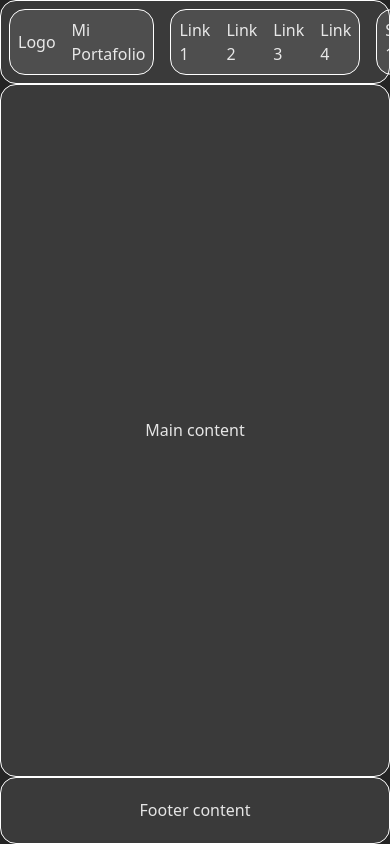
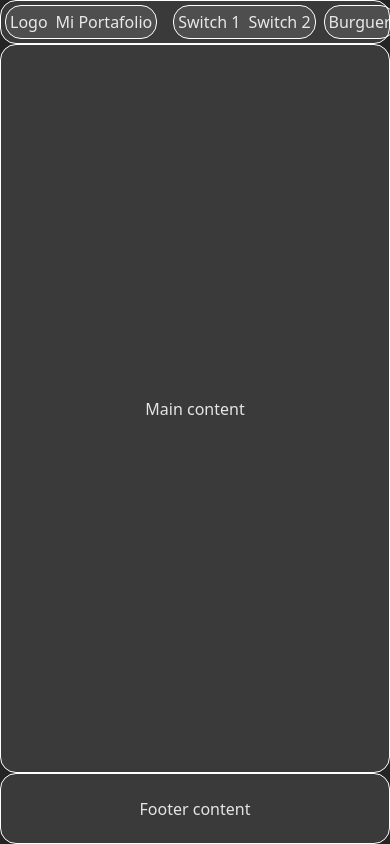
Before and after one commit to Ruben-Alvarez-Dev/portfolio, a React (Vite) app: page / in a window 390 px wide. Built offline with nearby package versions, Linux system fonts and the light colour scheme.

Commit message:
header elements responsive

```diff
--- a/src/components/layout/HeaderComponent/HeaderComponent.css
+++ b/src/components/layout/HeaderComponent/HeaderComponent.css
@@ -1,8 +1,6 @@
 /* Asegurar que el header es flex y distribuye elementos con space-between */
+
 .HeaderComponent {
-  display: flex;
-  justify-content: space-between;
-  align-items: center;
   max-width: 1440px;
   width: 100%;
   margin: 0 auto;
@@ -11,109 +9,94 @@
   border: 1px solid white;
   border-radius: 1rem;
   box-sizing: border-box;
+}
+
+.HeaderComponent nav {
+  display: flex;
+  flex-direction: row;
+  align-items: center;
   gap: 1rem;
 }
 
-/* Contenedor hamburguesa con order alto para estar a la derecha */
-.header-element.burguer {
-  order: 99;
-  flex: 0 0 auto;
-  padding: 0.25rem 0.5rem;
-  background-color: rgba(255, 255, 255, 0.155);
-  border-radius: 0.5rem;
-  border: 1px solid rgba(255, 255, 255, 0.5);
-  cursor: pointer;
-  display: flex !important;
+.logo-group {
+  flex-shrink: 0;
+  display: flex;
   align-items: center;
-  justify-content: center;
-  align-self: center;
+  gap: 0.5rem;
+  padding: 0.5rem;
+  background-color: rgba(255, 255, 255, 0.1);
+  border: 1px solid white;
+  border-radius: 1rem;
 }
 
-.burguer-label {
-  font-size: 2rem;
-  user-select: none;
+.links-group {
+  flex: 1;
+  display: flex;
+  align-items: center;
+  justify-content: space-evenly;
+  gap: 1rem;
+  padding: 0.5rem;
+  background-color: rgba(255, 255, 255, 0.1);
+  border: 1px solid white;
+  border-radius: 1rem;
 }
 
-/* Hide menu-toggle checkbox completely */
-.menu-toggle {
-  position: absolute;
-  width: 1px;
-  height: 1px;
-  padding: 0;
-  margin: -1px;
-  overflow: hidden;
-  clip: rect(0, 0, 0, 0);
-  border: 0;
+.switch-group {
+  flex-shrink: 0;
+  display: flex;
+  align-items: center;
+  gap: 0.5rem;
+  padding: 0.5rem;
+  background-color: rgba(255, 255, 255, 0.1);
+  border: 1px solid white;
+  border-radius: 1rem;
 }
 
-/* Styles for header-element logo, navbar and switches */
-.header-element.logo {
-  flex: 0 0 auto;
-  order: 0;
-  background-color: rgba(255, 255, 255, 0.155);
-  display: flex;
+.burguer-group {
+  flex-shrink: 0;
+  display: none; /* Oculto por defecto en desktop */
   align-items: center;
-  padding: 0.5rem 1rem;
+  padding: 0.5rem;
+  background-color: rgba(255, 255, 255, 0.1);
   border: 1px solid white;
-  border-radius: 0.5rem;
-  gap: 1rem;
+  border-radius: 1rem;
 }
 
-.header-element.navbar {
-  flex: 1 1 auto;
-  display: flex;
-  justify-content: space-between;
-  align-items: center;
-  min-width: 0;
-  gap: 1rem;
+.mobile-spacer {
+  flex: 1; /* Se expande para mantener distribución */
+  display: none; /* Oculto por defecto en desktop */
 }
 
-.header-element.switches {
-  flex: 0 0 auto;
-  order: 2;
-  background-color: rgba(255, 255, 255, 0.05);
-  border: 1px solid rgba(255, 255, 255, 0.5);
-  border-radius: 0.25rem;
-  padding: 0.25rem 0.5rem;
-  display: flex;
-  gap: 0.5rem;
-  align-items: center;
-  min-width: 0;
+/* === RESPONSIVE DESIGN === */
+
+/* Tablet y móvil */
+@media (max-width: 768px) {
+  .links-group {
+    display: none; /* Ocultar navegación en móvil */
+  }
+
+  .mobile-spacer {
+    display: block; /* Mostrar spacer en móvil */
+  }
+
+  .burguer-group {
+    display: flex; /* Mostrar burger en móvil */
+  }
 }
 
-/* Hide buttons and navbar on small screens to avoid stacking */
-@media (max-width: 899px) {
-
-  .header-subelement.buttons {
-    display: flex;
-    flex: 1 1 auto;
-    justify-content: space-between;
-    align-items: center;
-    gap: 1rem;
-    width: 100%;
+/* Móvil pequeño */
+@media (max-width: 480px) {
+  .HeaderComponent {
+    padding: 0.25rem;
   }
 
-  @media (max-width: 899px) {
-    .header-subelement.buttons {
-      display: none !important;
-    }
-    .header-element.navbar {
-      display: none !important;
-    }
-    .header-element.burguer {
-      display: flex !important;
-    }
+  .HeaderComponent nav {
+    gap: 0.5rem;
   }
 
-/* Show buttons and navbar on medium and larger screens, hide burger menu */
-@media (min-width: 900px) {
-  .header-subelement.buttons {
-    display: flex !important;
-  }
-  .header-element.navbar {
-    display: flex !important;
-  }
-  .header-element.burguer {
-    display: none !important;
+  .logo-group,
+  .switch-group,
+  .burguer-group {
+    padding: 0.25rem;
   }
 }
--- a/src/components/layout/HeaderComponent/HeaderComponent.jsx
+++ b/src/components/layout/HeaderComponent/HeaderComponent.jsx
@@ -1,33 +1,35 @@
 import "./HeaderComponent.css";
 
-import HeaderGroup from './HeaderGroup/HeaderGroup';
-
 const HeaderComponent = () => {
-
   return (
     <header className="HeaderComponent">
-      <HeaderGroup className="HeaderGroup logo">
+    <nav>
+      <div className="logo-group">
         <span className="HeaderLogo">Logo</span>
         <span className="HeaderTitle">Mi Portafolio</span>
-      </HeaderGroup>
+      </div>
 
-      <HeaderGroup className="HeaderGroup links">
+      <div className="links-group">
         <span className="HeaderLink">Link 1</span>
         <span className="HeaderLink">Link 2</span>
         <span className="HeaderLink">Link 3</span>
         <span className="HeaderLink">Link 4</span>
-      </HeaderGroup>
+      </div>
 
-      <HeaderGroup className="HeaderGroup switches">
+      {/* Spacer para móvil - se expande cuando los links están ocultos */}
+      <div className="mobile-spacer"></div>
+
+      <div className="switch-group">
         <span className="HeaderSwitch">Switch 1</span>
         <span className="HeaderSwitch">Switch 2</span>
-      </HeaderGroup>
-      <HeaderGroup className="HeaderGroup burguer">
+      </div>
+
+      <div className="burguer-group">
         <span className="HeaderBurguer">Burguer</span>
-      </HeaderGroup>
-
+      </div>
+    </nav>
     </header>
   );
-};
+}
 
 export default HeaderComponent;
--- a/src/components/layout/HeaderComponent/HeaderGroup/HeaderGroup.css
+++ /dev/null
@@ -1,10 +0,0 @@
-.HeaderGroup {
-  display: flex;
-  align-items: center;
-  justify-content: space-between;
-  padding: 0.5rem;
-  background-color: rgba(255, 255, 255, 0.1);
-  border: 1px solid white;
-  border-radius: 1rem;
-  gap: 1rem;
-}
--- a/src/components/layout/HeaderComponent/HeaderGroup/HeaderGroup.jsx
+++ /dev/null
@@ -1,12 +0,0 @@
-import { Children } from "react";
-import "./HeaderGroup.css";
-
-export const HeaderGroup = ({ children }) => {
-  return (
-    <div className="HeaderGroup">
-      {children}
-    </div>
-  )
-}
-
-export default HeaderGroup;
```
